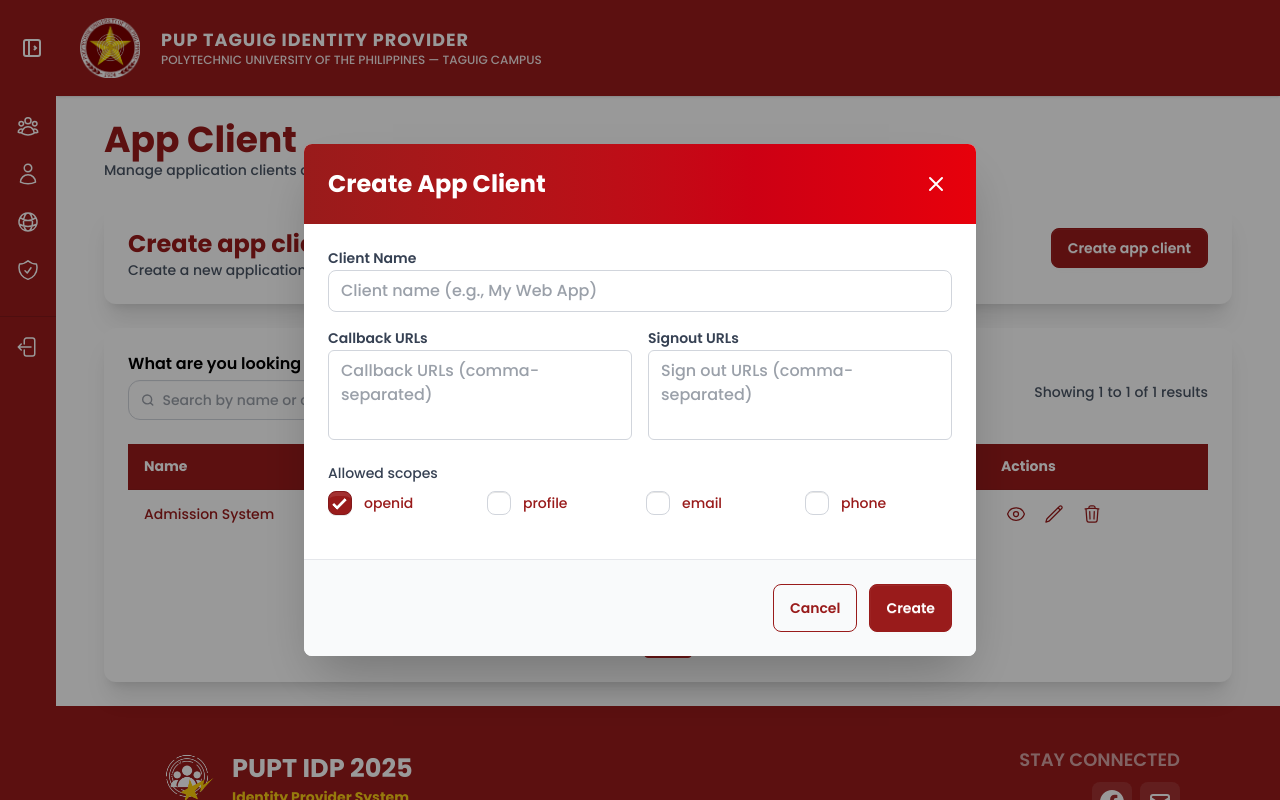
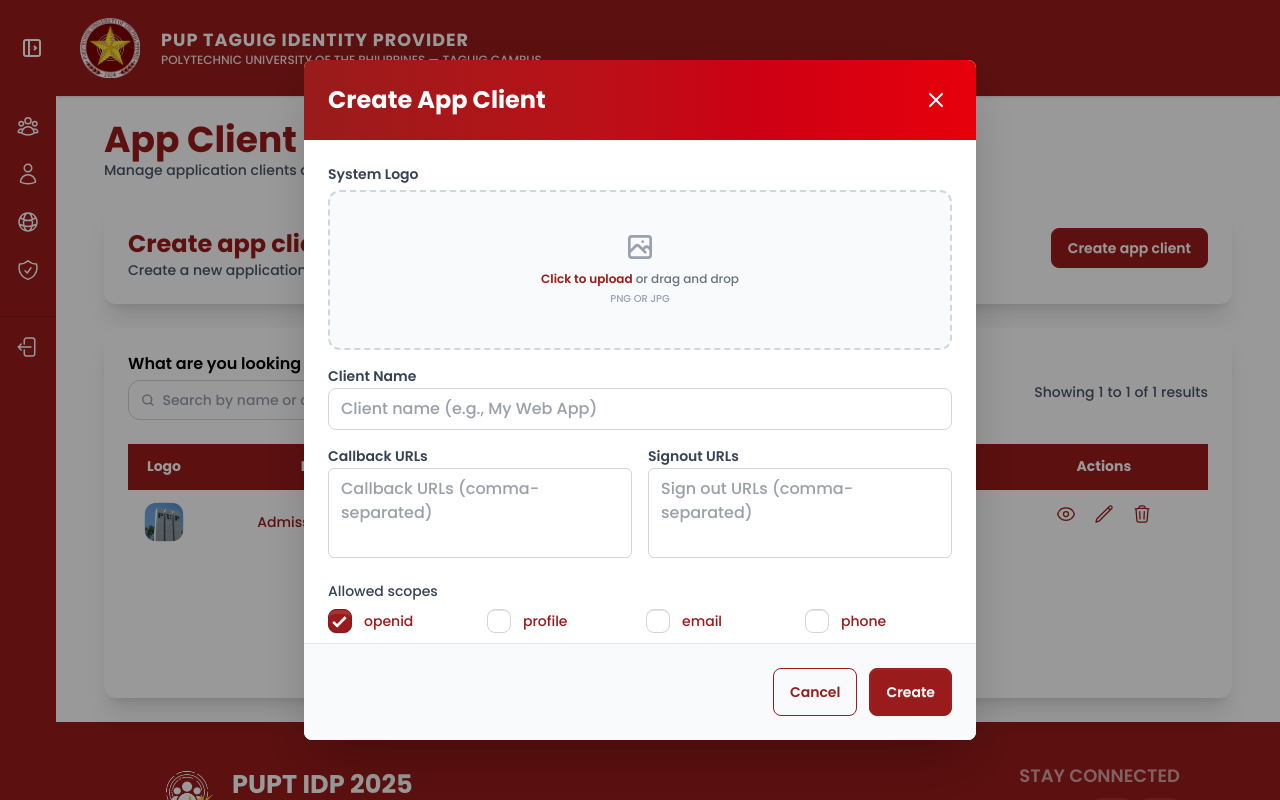
Before and after one commit to efondo-aaronkyle/Identity-Provider-and-One-Portal, a React (Vite) app: page /idp/app-client in a window 1280 px wide. Both pictures are taken after a click on the button "Create app client". Shown: the top 800 px of the page. Built offline with nearby package versions, Linux system fonts and the light colour scheme.

Commit message:
add system picture input

```diff
--- a/src/features/idp/components/app-client/AppClientModal.jsx
+++ b/src/features/idp/components/app-client/AppClientModal.jsx
@@ -5,6 +5,9 @@
   const [callbacks, setCallbacks] = useState(client?.callbacks || "");
   const [logouts, setLogouts] = useState(client?.logouts || "");
   const [selectedScopes, setSelectedScopes] = useState(client?.scopes || ["openid"]);
+  const [imagePreview, setImagePreview] = useState(client?.image || null);
+  const [isDragging, setIsDragging] = useState(false);
+  const [showFullImage, setShowFullImage] = useState(false);
 
   useEffect(() => {
   if (mode === "create") {
@@ -13,14 +16,56 @@
     setCallbacks("");
     setLogouts("");
     setSelectedScopes(["openid"]);
+    setImagePreview(null);
   } else {
     // Load existing client for view/edit
     setName(client?.name || "");
     setCallbacks(client?.callbacks || "");
     setLogouts(client?.logouts || "");
     setSelectedScopes(client?.scopes || ["openid"]);
+    setImagePreview(client?.image || null);
   }
 }, [client, mode]);
+
+  const processFile = (file) => {
+    if (file && file.type.startsWith("image/")) {
+      const reader = new FileReader();
+      reader.onloadend = () => {
+        setImagePreview(reader.result);
+      };
+      reader.readAsDataURL(file);
+    }
+  };
+
+  const handleImageChange = (e) => {
+    const file = e.target.files[0];
+    processFile(file);
+  };
+
+  const handleDragOver = (e) => {
+    e.preventDefault();
+    if (mode !== "view") setIsDragging(true);
+  };
+
+  const handleDragLeave = () => {
+    setIsDragging(false);
+  };
+
+  const handleDrop = (e) => {
+    e.preventDefault();
+    setIsDragging(false);
+    if (mode !== "view") {
+      const file = e.dataTransfer.files[0];
+      processFile(file);
+    }
+  };
+
+  const removeImage = (e) => {
+    e.stopPropagation(); // Prevent opening the preview when clicking delete
+    setImagePreview(null);
+    const input = document.getElementById('dropzone-file');
+    if (input) input.value = "";
+  };
 
   const toggleScope = (scope) => {
     if (selectedScopes.includes(scope)) {
@@ -39,6 +84,7 @@
       callbacks,
       logouts,
       scopes: selectedScopes,
+      image: imagePreview,
       created: client?.created || new Date().toISOString().slice(0, 10),
       lastUsed: client?.lastUsed || "-", });
   };
@@ -46,7 +92,8 @@
   if (!open) return null;
 
   return (
-    <dialog className="modal modal-open">
+    <>
+      <dialog className={`modal ${open ? "modal-open" : ""} z-[998]`}>
         <div className="modal-box max-w-2xl max-h-[85vh] p-0 overflow-hidden flex flex-col">
           <div className="bg-linear-to-r from-[#991b1b] to-red-600 p-6 text-white shrink-0">
             <div className="flex items-center justify-between">
@@ -63,6 +110,48 @@
             </div>
           </div>
           <form id="app-client-form" className="flex-1 overflow-y-auto p-6 space-y-4 bg-white" onSubmit={handleSubmit}>
+            <div className="space-y-1.5">
+              <label className="block text-sm font-semibold text-gray-700">System Logo</label>
+              <div onDragOver={handleDragOver} onDragLeave={handleDragLeave} onDrop={handleDrop}className={`relative flex flex-col items-center justify-center w-full h-40 border-2 border-dashed rounded-xl transition-all duration-200 ${
+                  isDragging ? "border-[#991b1b] bg-red-50" : "border-gray-300 bg-gray-50"
+                } ${mode === "view" ? "border-gray-200 cursor-default" : "hover:bg-gray-100 cursor-pointer"}`}
+              >
+                {!imagePreview ? (
+                  <label htmlFor="dropzone-file" className="flex flex-col items-center justify-center w-full h-full cursor-pointer">
+                    <div className="flex flex-col items-center justify-center pt-5 pb-6 text-center">
+                      <svg className={`w-8 h-8 mb-2 transition-colors ${isDragging ? "text-[#991b1b]" : "text-gray-400"}`} fill="none" stroke="currentColor" viewBox="0 0 24 24">
+                        <path strokeLinecap="round" strokeLinejoin="round" strokeWidth="2" d="M4 16l4.586-4.586a2 2 0 012.828 0L16 16m-2-2l1.586-1.586a2 2 0 012.828 0L20 14m-6-6h.01M6 20h12a2 2 0 002-2V6a2 2 0 00-2-2H6a2 2 0 00-2 2v12a2 2 0 002 2z" />
+                      </svg>
+                      <p className="text-xs text-gray-500">
+                        <span className="font-semibold text-[#991b1b]">Click to upload</span> or drag and drop
+                      </p>
+                      <p className="text-[10px] text-gray-400 uppercase mt-1">PNG or JPG</p>
+                    </div>
+                    <input id="dropzone-file" type="file" className="hidden" accept="image/png, image/jpeg" onChange={handleImageChange} disabled={mode === "view"} />
+                  </label>
+                ) : (
+                  <div className="relative w-full h-full p-2 flex items-center justify-center">
+                    <img
+                      src={imagePreview}
+                      alt="Preview"
+                      className="max-h-full max-w-full object-contain rounded-lg cursor-zoom-in hover:opacity-90 transition-opacity"
+                      onClick={() => setShowFullImage(true)}
+                    />
+                    {mode !== "view" && (
+                      <button
+                        type="button"
+                        onClick={removeImage}
+                        className="absolute top-2 right-2 btn btn-circle btn-xs bg-white border-[#991b1b] hover:bg-[#ffd700] hover:border-[#ffd700] shadow-lg z-10"
+                      >
+                        <svg xmlns="http://www.w3.org/2000/svg" className="h-4 w-4 text-[#991b1b]" fill="none" viewBox="0 0 24 24" stroke="currentColor">
+                          <path strokeLinecap="round" strokeLinejoin="round" strokeWidth="2" d="M6 18L18 6M6 6l12 12" />
+                        </svg>
+                      </button>
+                    )}
+                  </div>
+                )}
+              </div>
+            </div>
             <div className="space-y-4 flex-1">
               {(mode === "view" || mode === "edit") && (
                 <div className="space-y-0.5">
@@ -129,5 +218,26 @@
           </div>
         </div>
       </dialog>
+      {showFullImage && (
+        <div className="fixed inset-0 flex items-center justify-center z-9999" onClick={() => setShowFullImage(false)}>
+          <div className="absolute inset-0 bg-black/80 backdrop-blur-sm"></div>
+          <div className="relative max-w-4xl p-4 flex flex-col items-center justify-center pointer-events-none">
+            <button
+              className="btn btn-circle btn-sm absolute -top-4 -right-4 bg-white border-[#991b1b] hover:bg-[#ffd700] hover:border-[#ffd700] text- pointer-events-auto"
+              onClick={() => setShowFullImage(false)}
+            >
+              <svg xmlns="http://www.w3.org/2000/svg" className="h-4 w-4 text-[#991b1b]" fill="none" viewBox="0 0 24 24" stroke="currentColor">
+                <path strokeLinecap="round" strokeLinejoin="round" strokeWidth="2" d="M6 18L18 6M6 6l12 12" />
+              </svg>
+            </button>
+            <img
+              src={imagePreview}
+              className="max-w-full max-h-[90vh] rounded-xl shadow-2xl pointer-events-auto"
+              alt="Full Preview"
+            />
+          </div>
+        </div>
+      )}
+    </>
   );
 }
--- a/src/features/idp/components/app-client/ConnectedAppClientTable.jsx
+++ b/src/features/idp/components/app-client/ConnectedAppClientTable.jsx
@@ -7,11 +7,12 @@
                 {/* head */}
                 <thead>
                     <tr className="bg-[#991b1b]">
-                    <th className="text-white">Name</th>
-                    <th className="text-white">Client ID</th>
-                    <th className="text-white">Created</th>
-                    <th className="text-white">Last Used</th>
-                    <th className="text-white">Actions</th>
+                    <th className="text-white w-16 text-center">Logo</th>
+                    <th className="text-white text-center">Name</th>
+                    <th className="text-white text-center">Client ID</th>
+                    <th className="text-white text-center">Created</th>
+                    <th className="text-white text-center">Last Used</th>
+                    <th className="text-white text-center">Actions</th>
                     </tr>
                 </thead>
 
@@ -24,11 +25,24 @@
                     )}
                     {clients.map((c) => (
                         <TableRowFade key={c.clientId}>
-                            <td className="text-[#991b1b]">{c.name}</td>
-                            <td className="text-[#991b1b]">{c.clientId}</td>
-                            <td className="text-[#991b1b]">{c.created}</td>
-                            <td className="text-[#991b1b]">{c.lastUsed}</td>
-                            <td className="flex gap-2">
+                            <td className="text-center">
+                                <div className="avatar">
+                                    <div className="mask mask-squircle w-10 h-10 bg-gray-100 border border-gray-200">
+                                        {c.image ? (
+                                            <img src={c.image} alt={c.name} className="object-cover" />
+                                        ) : (
+                                            <div className="flex items-center justify-center h-full text-[#991b1b] font-bold text-xs">
+                                                {c.name.substring(0, 2).toUpperCase()}
+                                            </div>
+                                        )}
+                                    </div>
+                                </div>
+                            </td>
+                            <td className="text-[#991b1b] text-center">{c.name}</td>
+                            <td className="text-[#991b1b] text-center">{c.clientId}</td>
+                            <td className="text-[#991b1b] text-center">{c.created}</td>
+                            <td className="text-[#991b1b] text-center">{c.lastUsed}</td>
+                            <td className="flex gap-2 justify-center">
                                 <button className="btn btn-ghost btn-xs p-1 hover:bg-[#991b1b] transition-colors" onClick={() => onView(c)}>
                                     <svg xmlns="http://www.w3.org/2000/svg" fill="none" viewBox="0 0 24 24" strokeWidth={1.5} stroke="currentColor" className="h-3 sm:h-5 text-[#991b1b] hover:text-[#ffd700] transition-colors">
                                         <path strokeLinecap="round" strokeLinejoin="round" d="M2.036 12.322a1.012 1.012 0 0 1 0-.639C3.423 7.51 7.36 4.5 12 4.5c4.638 0 8.573 3.007 9.963 7.178.07.207.07.431 0 .639C20.577 16.49 16.64 19.5 12 19.5c-4.638 0-8.573-3.007-9.963-7.178Z" />
--- a/src/features/idp/pages/AppClient.jsx
+++ b/src/features/idp/pages/AppClient.jsx
@@ -18,6 +18,7 @@
         callbacks: "puptas.com",
         logouts: "",
         scopes: ["openid", "profile"],
+        image: "/assets/images/connected-systems-button.png",
         },
     ]);
 
```
Lines whose indentation alone changed are shown as unchanged.
